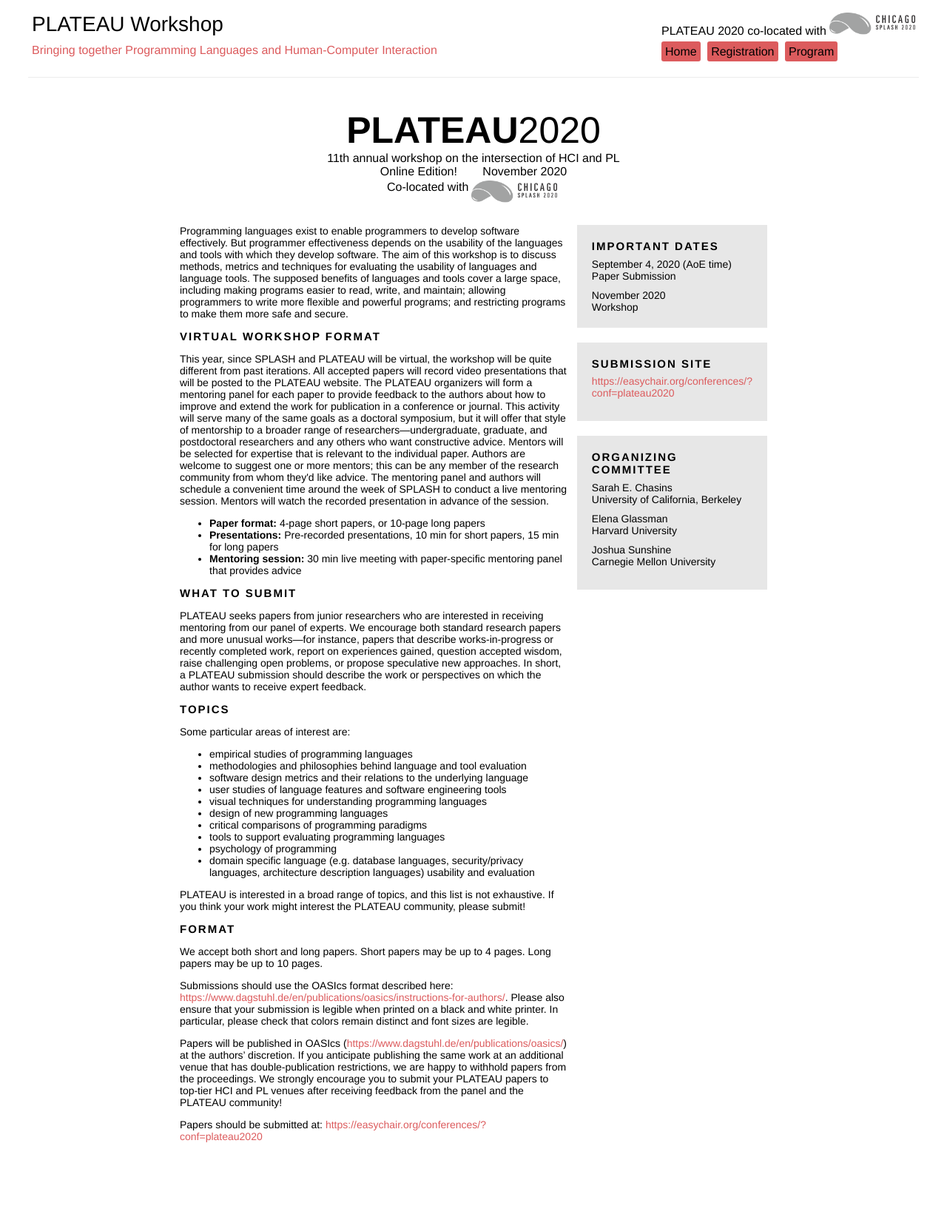
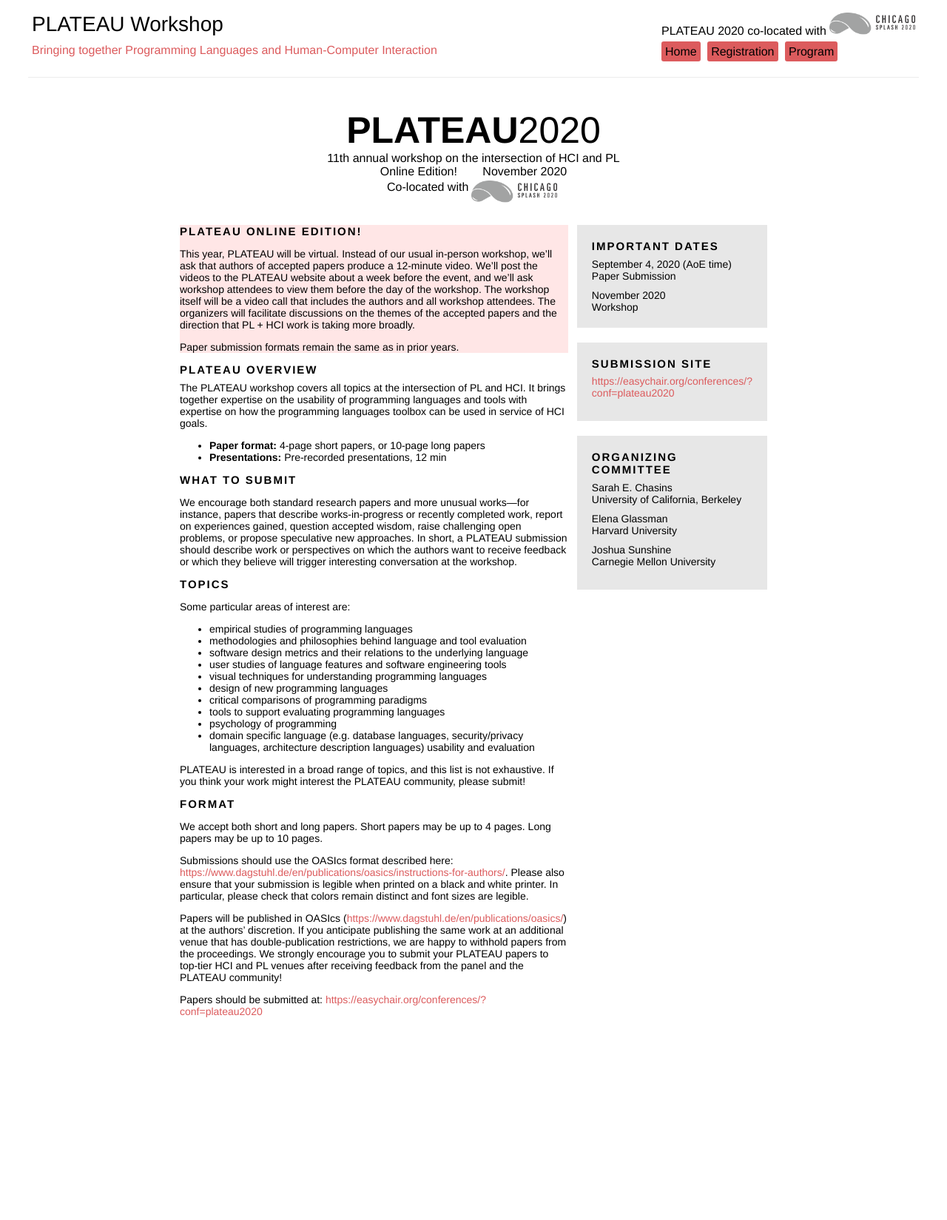
Before and after one commit to plateau-workshop/plateau-2020, a Jekyll site: the page built from index.html, in a window 1280 px wide. Shown: the whole page at 74% size. Built offline with Jekyll 4.4.1, drawn with Linux system fonts in a browser that asks for light colours; after the commit the page ends 1480 px from its top, so only the background shows below that.

Commit message:
update based on new plan for online format

```diff
--- a/assets/css/custom.css
+++ b/assets/css/custom.css
@@ -832,3 +832,8 @@
 .italic{
   font-style: italic;
 }
+
+
+.special{
+  background-color: rgb(255,230,230);
+}
--- a/index.html
+++ b/index.html
@@ -4,27 +4,39 @@
 layout: default
 ---
 
+<div class="special">
+	<div class="header lead">
+		PLATEAU online edition!
+	</div>
+
+<p>
+	This year, PLATEAU will be virtual.  Instead of our usual in-person workshop, we’ll ask that authors of accepted papers produce a 12-minute video.  We’ll post the videos to the PLATEAU website about a week before the event, and we’ll ask workshop attendees to view them before the day of the workshop.  The workshop itself will be a video call that includes the authors and all workshop attendees.  The organizers will facilitate discussions on the themes of the accepted papers and the direction that PL + HCI work is taking more broadly.
+</p>
+
+<p>
+	Paper submission formats remain the same as in prior years.
+</p>
+
+</div>
+
+
+	<div class="header lead">
+		PLATEAU Overview
+	</div>
 
     <div class="no-top-padding">
       <p class="no-top-padding">
-      Programming languages exist to enable programmers to develop software effectively. But programmer effectiveness depends on the usability of the languages and tools with which they develop software. The aim of this workshop is to discuss methods, metrics and techniques for evaluating the usability of languages and language tools. The supposed benefits of languages and tools cover a large space, including making programs easier to read, write, and maintain; allowing programmers to write more flexible and powerful programs; and restricting programs to make them more safe and secure.
+      The PLATEAU workshop covers all topics at the intersection of PL and HCI.  It brings together expertise on the usability of programming languages and tools with expertise on how the programming languages toolbox can be used in service of HCI goals.
       </p>
     </div>
 
 
-    <div class="header lead">
-    Virtual Workshop Format
-    </div>
 
-<p>
-    This year, since SPLASH and PLATEAU will be virtual, the workshop will be quite different from past iterations. All accepted papers will record video presentations that will be posted to the PLATEAU website. The PLATEAU organizers will form a mentoring panel for each paper to provide feedback to the authors about how to improve and extend the work for publication in a conference or journal. This activity will serve many of the same goals as a doctoral symposium, but it will offer that style of mentorship to a broader range of researchers&mdash;undergraduate, graduate, and postdoctoral researchers and any others who want constructive advice. Mentors will be selected for expertise that is relevant to the individual paper. Authors are welcome to suggest one or more mentors; this can be any member of the research community from whom they'd like advice. The mentoring panel and authors will schedule a convenient time around the week of SPLASH to conduct a live mentoring session. Mentors will watch the recorded presentation in advance of the session.
-</p>
 
     <ul>
     <li><b>Paper format:</b> 4-page short papers, or 10-page long papers</li>
-    <li><b>Presentations:</b> Pre-recorded presentations, 10 min for short papers, 15 min for long papers</li>
-    <li><b>Mentoring session:</b> 30 min live meeting with paper-specific mentoring panel that provides advice</li>
-    </ul>
+    <li><b>Presentations:</b> Pre-recorded presentations, 12 min</li>
+	</ul>
 
 
 
@@ -35,9 +47,8 @@
 
     <div>
     <p>
-    PLATEAU seeks papers from junior researchers who are interested in receiving mentoring from our panel of experts.
     We encourage both standard research papers and more unusual works&#8212;for instance, papers that describe works-in-progress or recently completed work, report on experiences gained, question accepted wisdom, raise challenging open problems, or propose speculative new approaches.
-    In short, a PLATEAU submission should describe the work or perspectives on which the author wants to receive expert feedback.
+    In short, a PLATEAU submission should describe work or perspectives on which the authors want to receive feedback or which they believe will trigger interesting conversation at the workshop.
     </p>
     </div>
 
```
Also changed, not shown: 2 other files.
